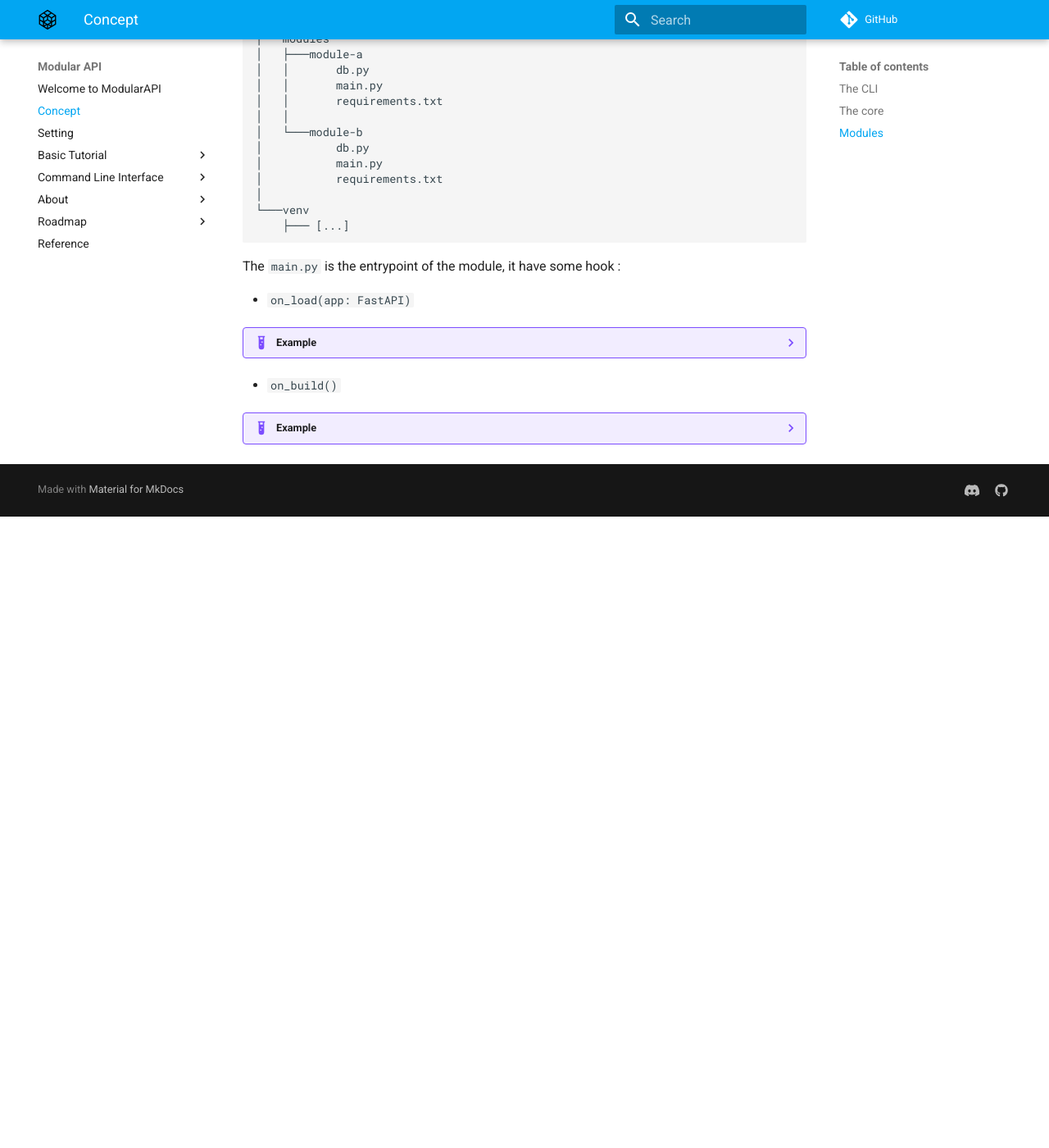
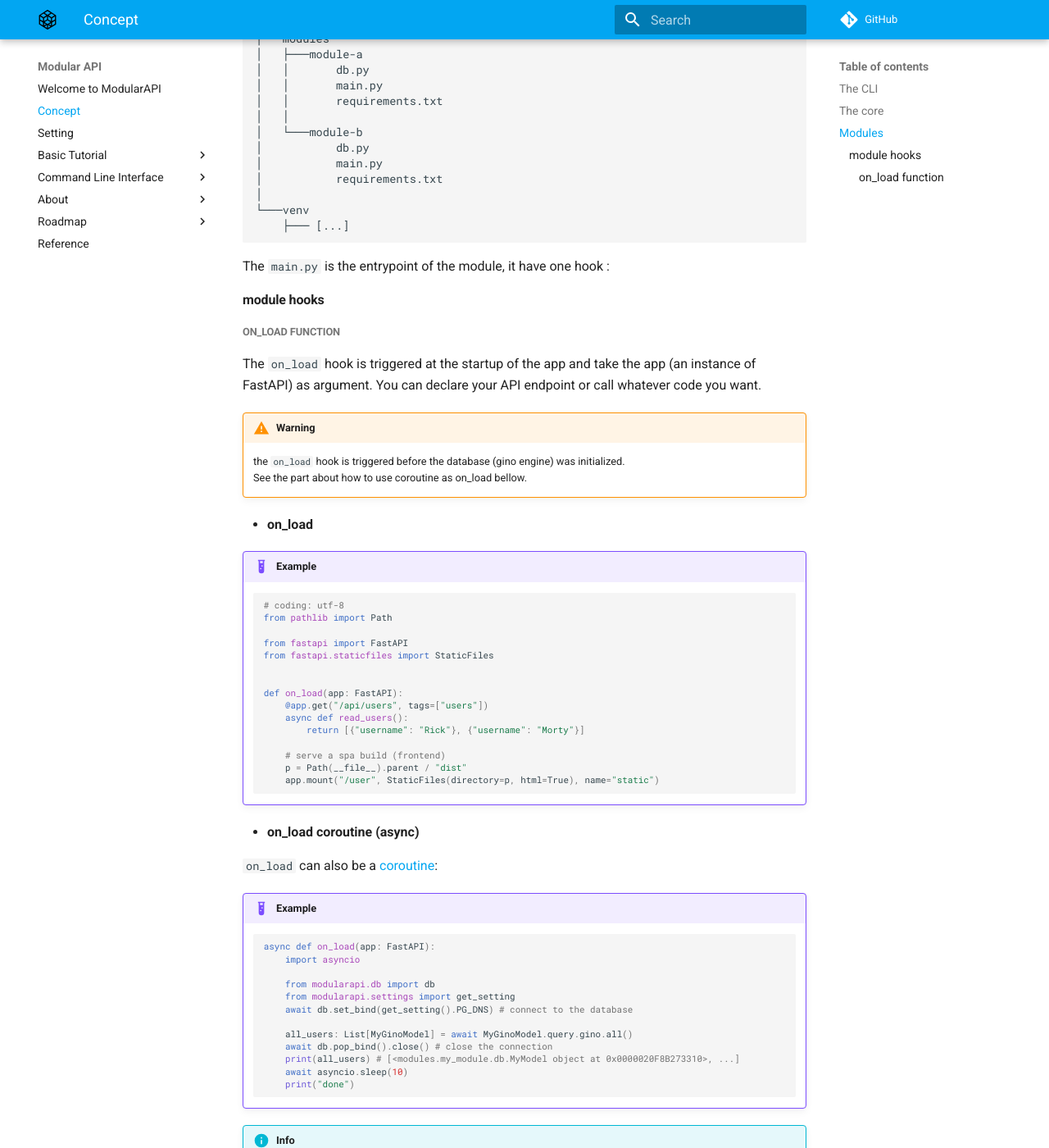
Before and after one commit to JamesDAdams/Modular-API, an MkDocs documentation site: the page built from doc/docs/concept.md, in a window 1280 px wide and 1400 px high, scrolled down 1082 px. Shown: the whole window at 82% size. Built offline with MkDocs 1.6.1 and Material for MkDocs 9.7.7, drawn with Linux system fonts in a browser that asks for light colours; comment, search, counter and statistics services are not loaded; before the commit the page ends 1712 px from its top, so only the background shows below that; some of the changed text lies outside the part shown.

Commit message:
add support for async on_load

````diff
--- a/doc/docs/concept.md
+++ b/doc/docs/concept.md
@@ -44,10 +44,22 @@ my-project
     ├─── [...]
 ```
 
-The `main.py` is the entrypoint of the module, it have some hook :
+The `main.py` is the entrypoint of the module, it have one hook :
 
-- `on_load(app: FastAPI)`
-??? example
+#### module hooks
+
+##### on_load function
+
+The `on_load` hook is triggered at the startup of the app and take the app (an instance of FastAPI) as argument.
+You can declare your API endpoint or call whatever code you want.
+!!! warning
+    the `on_load` hook is triggered before the database (gino engine) was initialized.<br />
+    See the part about how to use coroutine as on_load bellow.
+
+
+- **on_load**
+
+!!! example
     ```py
     # coding: utf-8
     from pathlib import Path
@@ -56,7 +68,7 @@ The `main.py` is the entrypoint of the module, it have some hook :
     from fastapi.staticfiles import StaticFiles
 
 
-    def load_module(app: FastAPI):
+    def on_load(app: FastAPI):
         @app.get("/api/users", tags=["users"])
         async def read_users():
             return [{"username": "Rick"}, {"username": "Morty"}]
@@ -66,18 +78,31 @@ The `main.py` is the entrypoint of the module, it have some hook :
         app.mount("/user", StaticFiles(directory=p, html=True), name="static")
     ```
 
-- `on_build()`
-??? example
+- **on_load coroutine (async)**
+
+`on_load` can also be a [coroutine](https://docs.python.org/3/library/asyncio-task.html#coroutines){target=_blank}:
+!!! example
     ```py
-    # coding: utf-8
+    async def on_load(app: FastAPI):
+        import asyncio
 
-    from pathlib import Path
+        from modularapi.db import db
+        from modularapi.settings import get_setting
+        await db.set_bind(get_setting().PG_DNS) # connect to the database
 
-    def on_build():
-        import subprocess
+        all_users: List[MyGinoModel] = await MyGinoModel.query.gino.all()
+        await db.pop_bind().close() # close the connection
+        print(all_users) # [<modules.my_module.db.MyModel object at 0x0000020F8B273310>, ...]
+        await asyncio.sleep(10)
+        print("done")
+    ```
 
-        p = Path(__file__).parent / "frontend"
-        # build a nuxt js frontend
-        subprocess.run(["yarn"], shell=True, cwd=p)
-        subprocess.run(["yarn", "build"], shell=True, cwd=p)
-    ```
+!!! info
+    Under the hood it run `asyncio.run` in a new `thread` to ensure the `on_load` hook is finished before continue loading others modules or start the app
+
+!!! tips
+    According to the thing
+
+!!! warning
+    - Given that we have to use thread to correctly handle async on_load hook's end you must use a classic (not async) function if you want to use the Uvicorn/Gunicorn's event loop
+    - For now possibles raised exceptions that could happen in the coroutine are not traced back to the main thread (but they are printed in stderr) !
````
Also changed, not shown: 1 other file.
